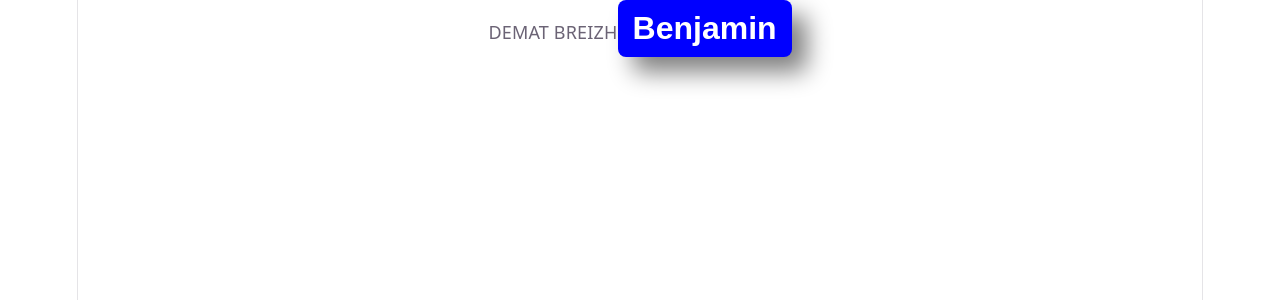
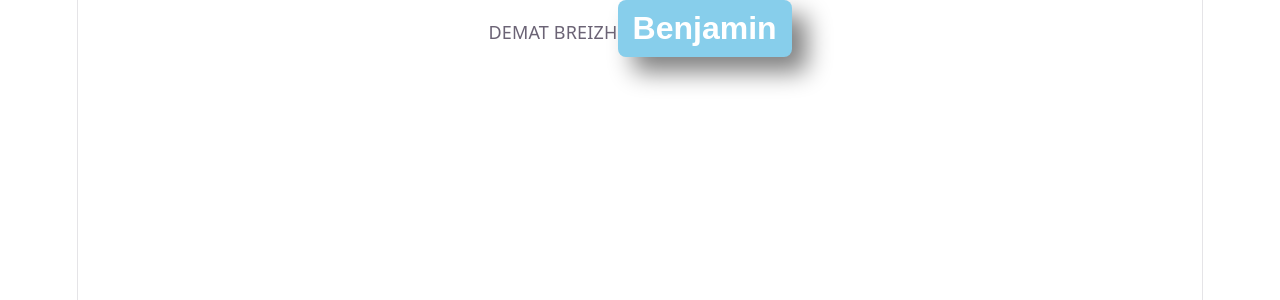
Before and after one commit to champix56/2026-09-14-tjscv1, a React (Vite) app: page / in a window 1280 px wide. Shown: the top 300 px of the page. Built offline with nearby package versions, Linux system fonts and the light colour scheme.

Commit message:
multi class en css

```diff
--- a/src/components/ui/Button/Button.module.css
+++ b/src/components/ui/Button/Button.module.css
@@ -1,18 +1,23 @@
-.Button{
+.Button {
   border-radius: 8px;
   border: none;
 
   font-size: xx-large;
   font-weight: 900;
 
-    padding:  10px 15px;
+  padding: 10px 15px;
 
   box-shadow: 15px 15px 25px grey;
 
-    color:white;
+  color: white;
   background-color: blue;
-
 }
-.Button:hover{
+.Button:hover {
   box-shadow: 8px 8px 25px grey;
 }
+.primary {
+  background-color: skyblue;
+}
+.danger {
+  background-color: tomato;
+}
--- a/src/components/ui/Button/Button.tsx
+++ b/src/components/ui/Button/Button.tsx
@@ -1,6 +1,6 @@
 import type React from "react"
 import styles from './Button.module.css'
 const Button:React.FunctionComponent=()=>{
-    return <button className={styles.Button}>Benjamin</button>
+    return <button className={`${styles.Button} ${styles.primary}`}>Benjamin</button>
 }
 export default Button
```
Lines whose indentation alone changed are shown as unchanged.
